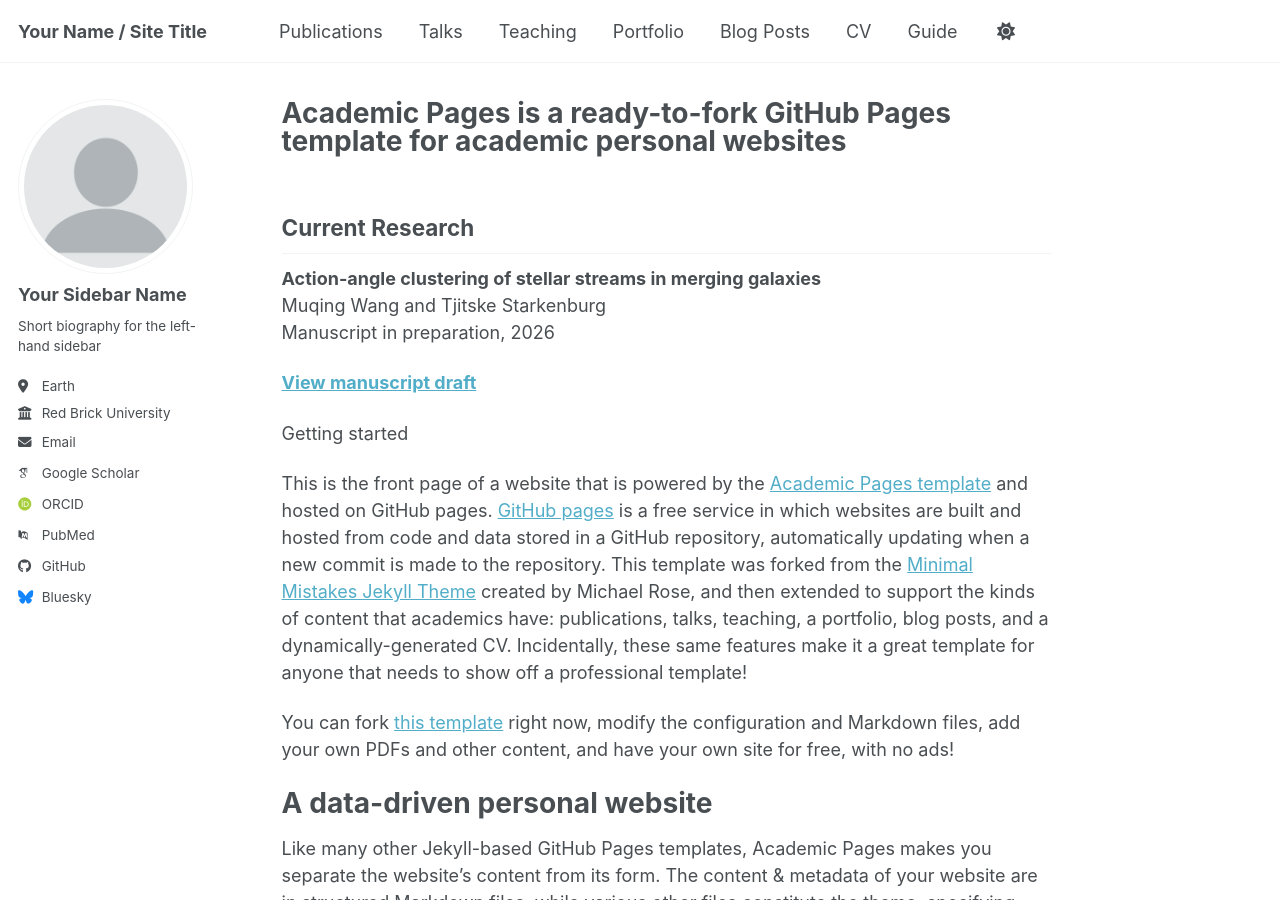
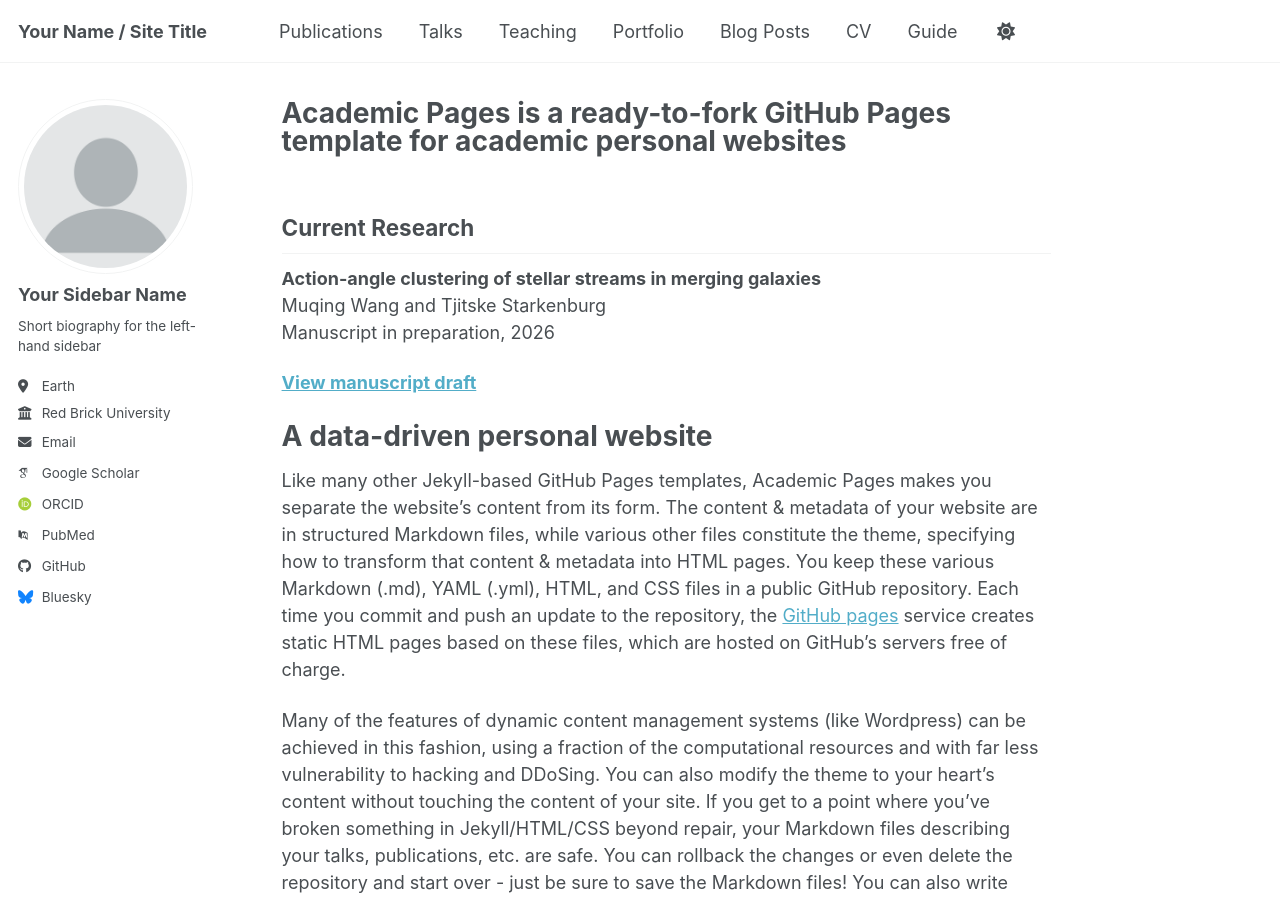
Before and after one commit to MuqingWang888/MuqingWang888.github.io, a Jekyll site: the page built from _pages/about.md, in a window 1280 px wide and 900 px high. Built offline with Jekyll 4.4.1, drawn with Linux system fonts in a browser that asks for light colours; some web fonts are replaced; a script bundle is joined from its source files by our own code; library files that are not in the unit come from our copies.

Commit message:
Update about.md

```diff
--- a/_pages/about.md
+++ b/_pages/about.md
@@ -16,12 +16,6 @@ Manuscript in preparation, 2026
 [**View manuscript draft**](/papers/Action_angle_clustering_of_streams_in_mergers_draft.pdf)
 
 
-
-Getting started
-
-This is the front page of a website that is powered by the [Academic Pages template](https://github.com/academicpages/academicpages.github.io) and hosted on GitHub pages. [GitHub pages](https://pages.github.com) is a free service in which websites are built and hosted from code and data stored in a GitHub repository, automatically updating when a new commit is made to the repository. This template was forked from the [Minimal Mistakes Jekyll Theme](https://mmistakes.github.io/minimal-mistakes/) created by Michael Rose, and then extended to support the kinds of content that academics have: publications, talks, teaching, a portfolio, blog posts, and a dynamically-generated CV. Incidentally, these same features make it a great template for anyone that needs to show off a professional template!
-
- You can fork [this template](https://github.com/academicpages/academicpages.github.io) right now, modify the configuration and Markdown files, add your own PDFs and other content, and have your own site for free, with no ads!
 
 A data-driven personal website
 ======
```
